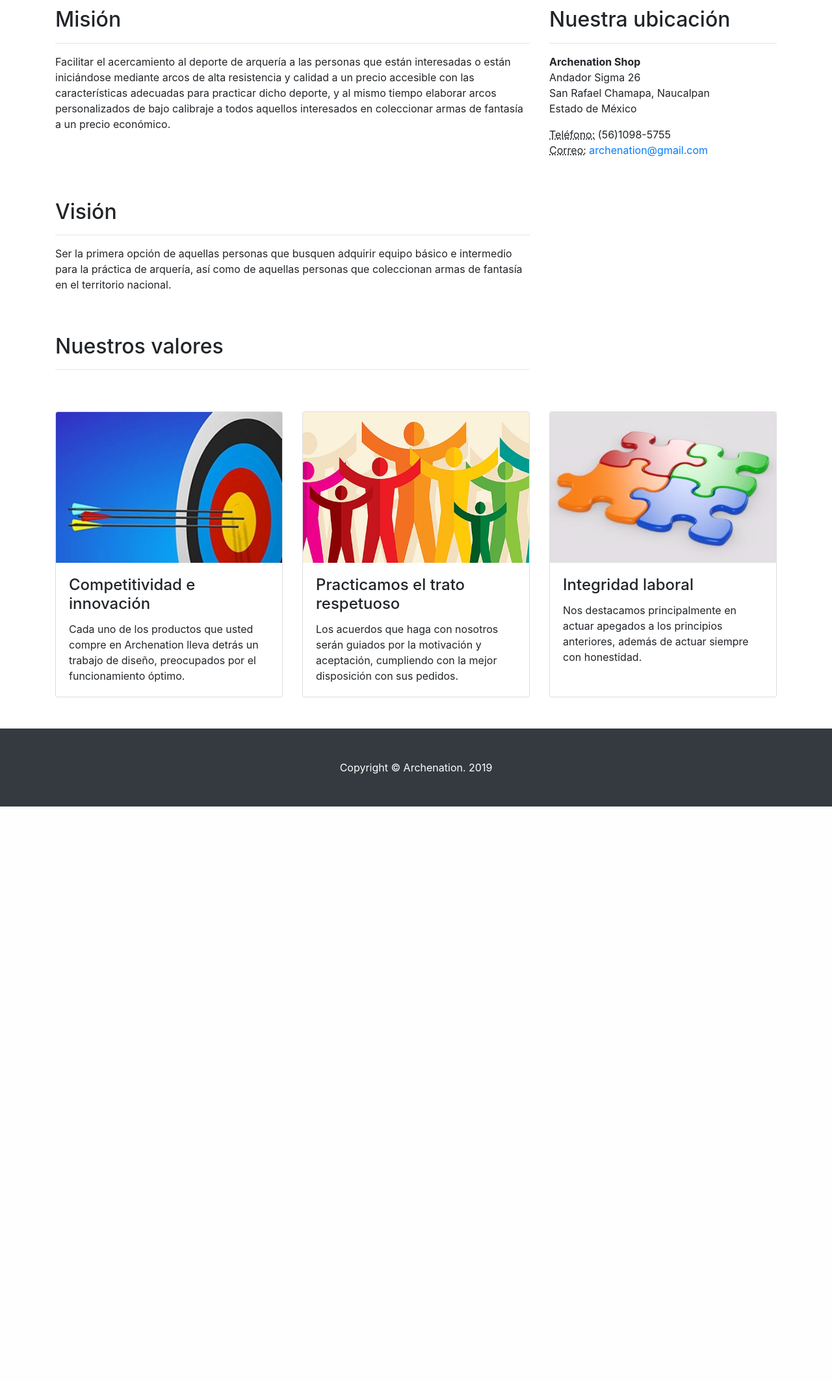
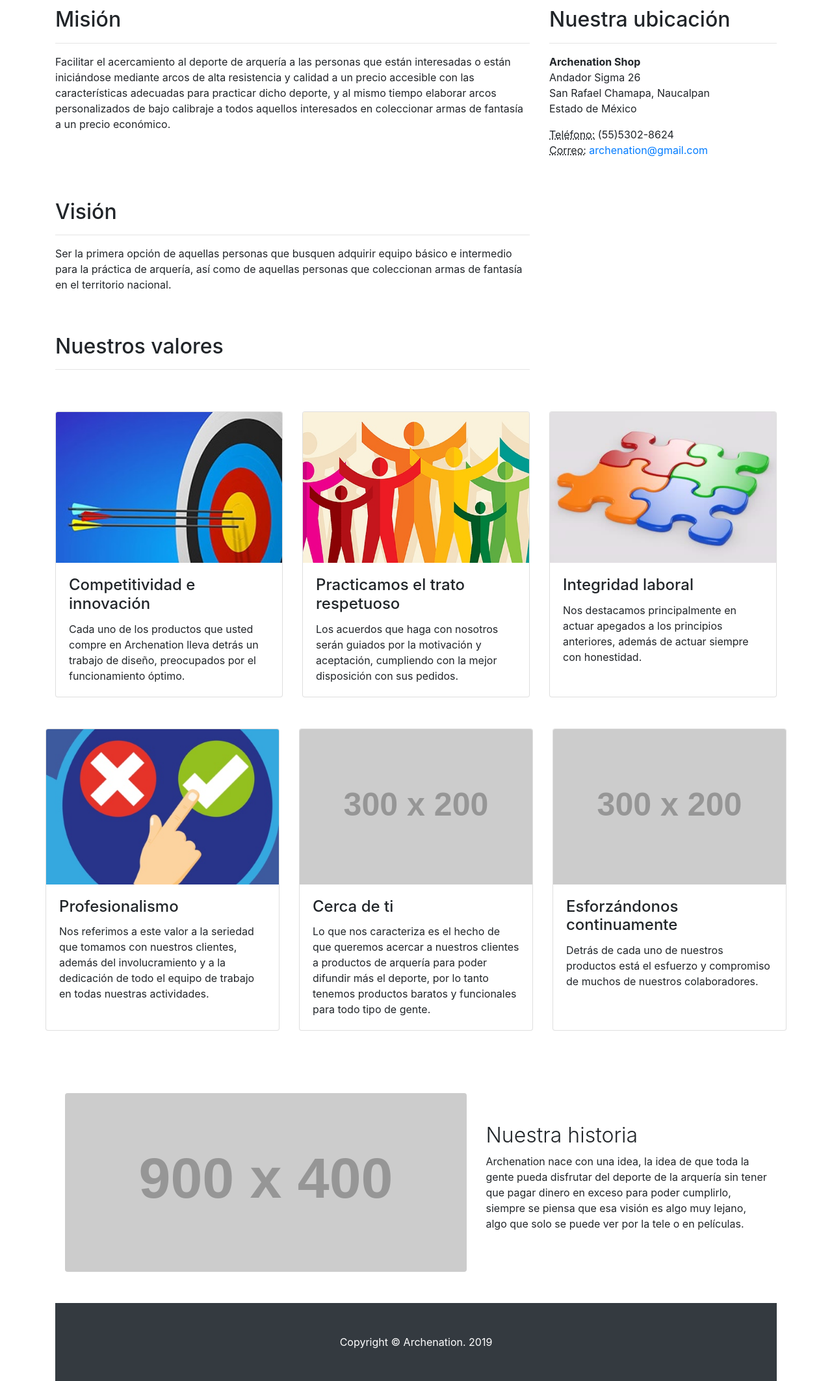
Before and after one commit to dragignaso/proyecto.archenation, a PHP site: page /who.php in a window 1280 px wide. Shown: the part 388-2513 px from the top of the page at 65% size. Before the commit the page ends 1629 px from the top, so only its background shows below. Run offline with PHP 8.4, Linux system fonts and the light colour scheme; some libraries are stand-ins or nearby versions.

Commit message:
UPDATE: Agregando imagen y descripcion

```diff
--- a/who.php
+++ b/who.php
@@ -78,7 +78,7 @@
         </address>
         <address>
           <abbr title="Nuestro teléfono">Teléfono:</abbr>
-          (56)1098-5755
+          (55)5302-8624
           <br>
           <abbr title="Nuestro correo electrónico">Correo:</abbr>
           <a href="mailto:archenation@gmail.com">archenation@gmail.com</a>
@@ -123,9 +123,50 @@
           </div>
         </div>
       </div>
+
+    <div class="row">
+    <div class="col-md-4 mb-5">
+        <div class="card h-100">
+          <img class="card-img-top" src="img/profesional.jpg" alt="profesional">
+          <div class="card-body">
+            <h4 class="card-title">Profesionalismo</h4>
+            <p class="card-text">Nos referimos a este valor a la seriedad que tomamos con nuestros clientes, además del involucramiento y a la dedicación de todo el equipo de trabajo en todas nuestras actividades.</p>
+          </div>
+        </div>
+      </div>
+      <div class="col-md-4 mb-5">
+        <div class="card h-100">
+          <img class="card-img-top" src="http://placehold.it/300x200" alt="cercanos">
+          <div class="card-body">
+            <h4 class="card-title">Cerca de ti</h4>
+            <p class="card-text">Lo que nos caracteriza es el hecho de que queremos acercar a nuestros clientes a productos de arquería para poder difundir más el deporte, por lo tanto tenemos productos baratos y funcionales para todo tipo de gente.</p>
+          </div>
+        </div>
+      </div>
+      <div class="col-md-4 mb-5">
+        <div class="card h-100">
+          <img class="card-img-top" src="http://placehold.it/300x200" alt="esfuezo">
+          <div class="card-body">
+            <h4 class="card-title">Esforzándonos continuamente</h4>
+            <p class="card-text">Detrás de cada uno de nuestros productos está el esfuerzo y compromiso de muchos de nuestros colaboradores.</p>
+          </div>
+        </div>
+      </div>
     </div>
+  </div>
 
-  </div>
+    <div class="container">
+      <div class="row align-items-center my-5">
+          <div class="col-lg-7">
+            <img class="img-fluid rounded mb-4 mb-lg-0" src="http://placehold.it/900x400" alt="">
+          </div>
+
+          <div class="col-lg-5">
+            <h2 class="font-weight-light">Nuestra historia</h2>
+            <p>Archenation nace con una idea, la idea de que toda la gente pueda disfrutar del deporte de la arquería sin tener que pagar dinero en exceso para poder cumplirlo, siempre se piensa que esa visión es algo muy lejano, algo que solo se puede ver por la tele o en películas.</p>
+          </div>
+      </div>
+    </div>
 
   <footer class="py-5 bg-dark">
       <div class="container">
```
